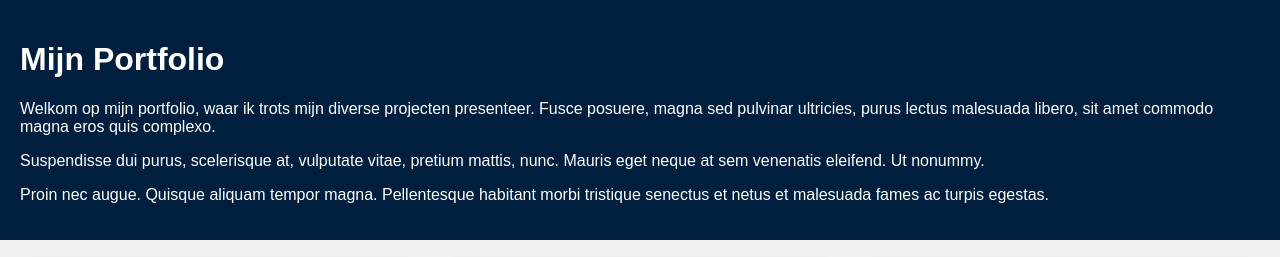
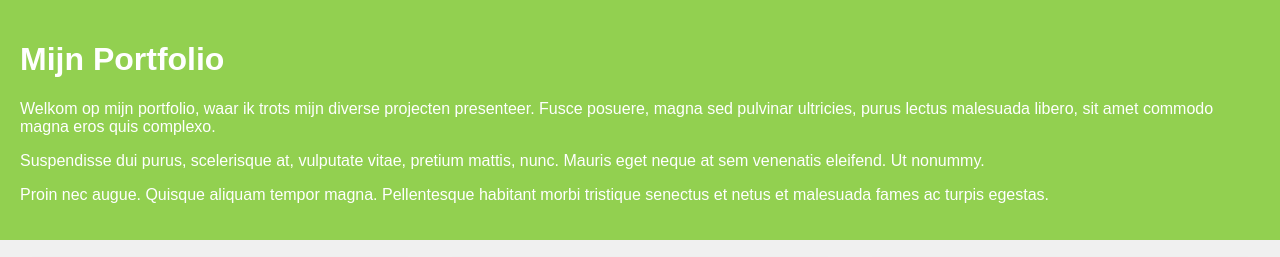
Before and after one commit to JustinKerssies/JustinKerssies.github.io, a plain HTML site: page index.html in a window 1280 px wide. Shown: the top 257 px of the page. Drawn offline with Linux system fonts and the light colour scheme.

Commit message:
Update index.html

```diff
--- a/index.html
+++ b/index.html
@@ -12,7 +12,7 @@
         }
 
         .header {
-            background-color: #001f3f;
+            background-color: #92D050;
             color: #fff;
             padding: 20px;
             text-align: left;
```
